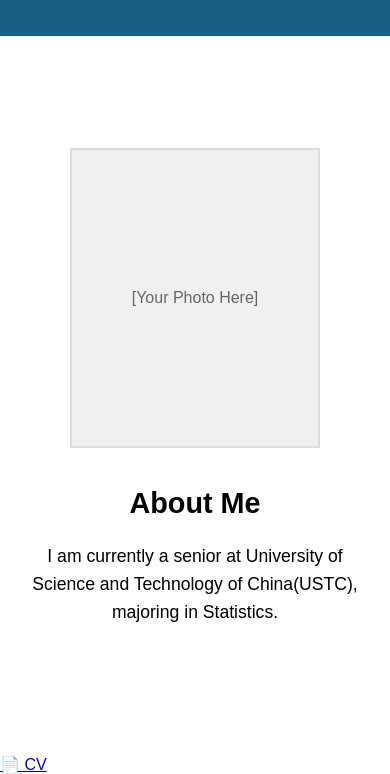
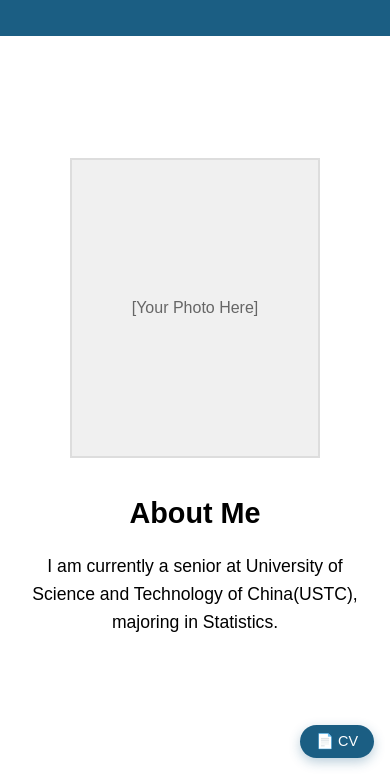
Before and after one commit to IrvingYou/IrvingYou.github.io, a plain HTML site: page about.html in a window 390 px wide. Shown: the part 70-844 px from the top of the page. Drawn offline with Linux system fonts and the light colour scheme.

Commit message:
Update style.css

```diff
--- a/style.css
+++ b/style.css
@@ -187,26 +187,40 @@ body {
         padding: 1rem;
     }
 }
-.profile-section {
-    display: flex;
-    flex-direction: column;
-    align-items: center;
+/* cv */
+.cv-button {
+    position: fixed;
+    bottom: 2rem;
+    right: 2rem;
+    z-index: 1000;
 }
 
-.cv-link-container {
-    margin-top: 1rem;
+.cv-button a {
+    display: inline-block;
+    background-color: #1B5E83;
+    color: white;
+    padding: 0.75rem 1.5rem;
+    border-radius: 50px;
+    text-decoration: none;
+    font-weight: 500;
+    box-shadow: 0 4px 12px rgba(27, 94, 131, 0.3);
+    transition: all 0.3s ease;
 }
 
-.cv-download {
-    background-color: #1B5E83;
-    color: white;
-    padding: 0.5rem 1rem;
-    border-radius: 5px;
-    text-decoration: none;
-    font-weight: 500;
-    transition: background-color 0.3s ease;
+.cv-button a:hover {
+    background-color: #CC9900;
+    transform: translateY(-2px);
+    box-shadow: 0 6px 16px rgba(27, 94, 131, 0.4);
 }
 
-.cv-download:hover {
-    background-color: #CC9900;
+@media (max-width: 768px) {
+    .cv-button {
+        bottom: 1rem;
+        right: 1rem;
+    }
+
+    .cv-button a {
+        padding: 0.5rem 1rem;
+        font-size: 0.9rem;
+    }
 }
```
